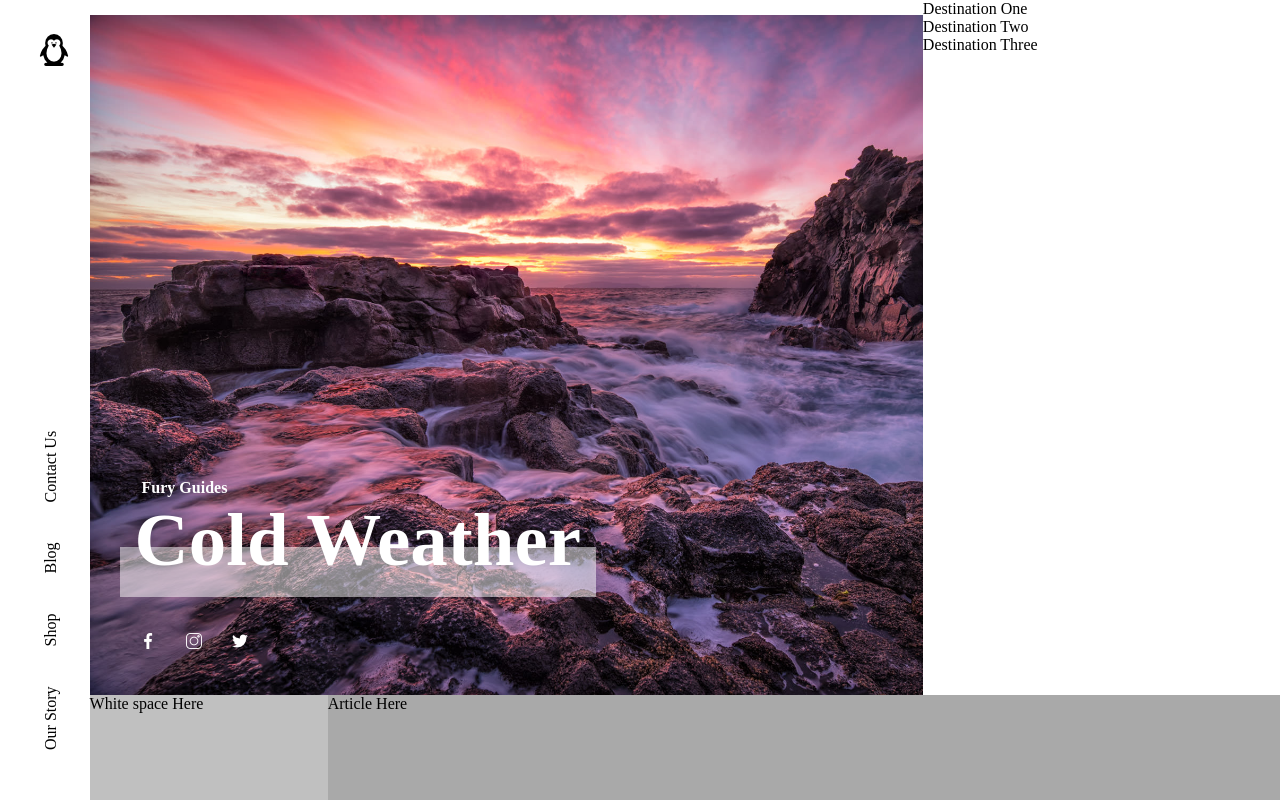
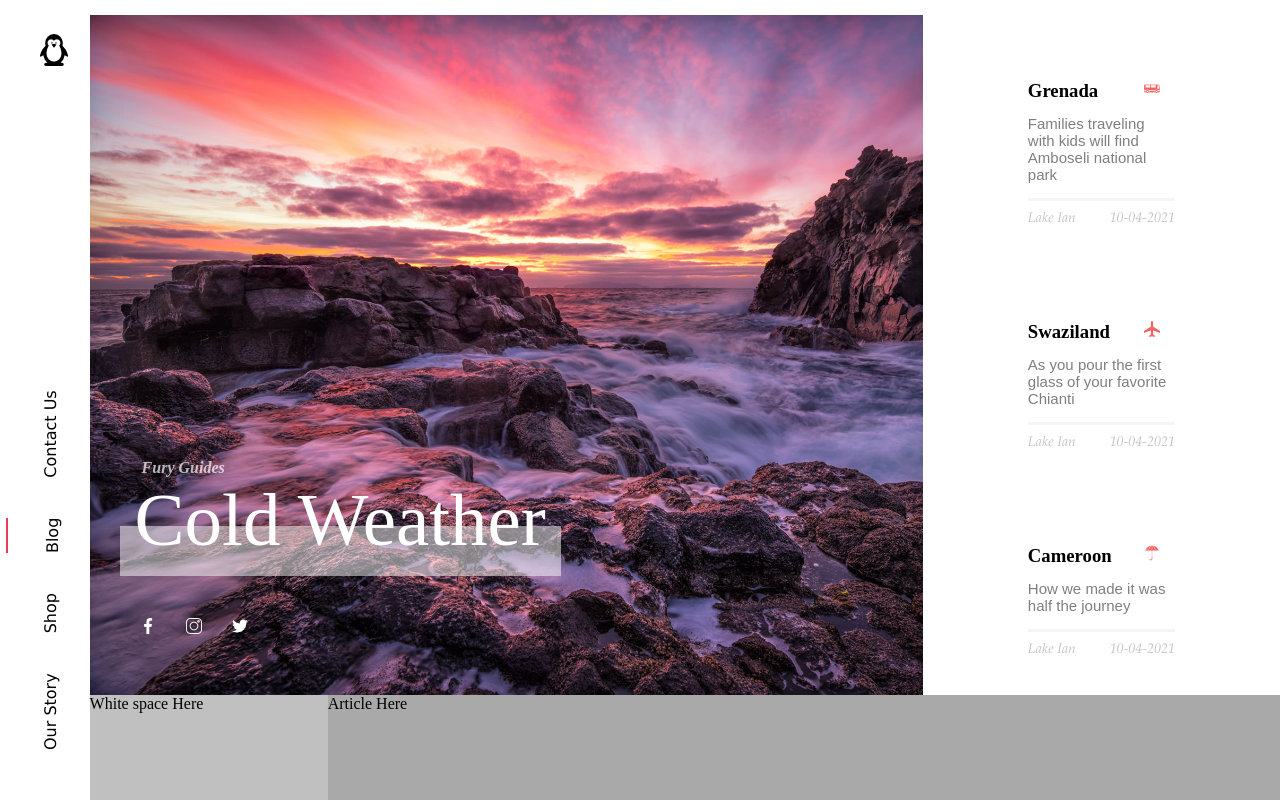
Before and after one commit to lanangwisnugiri/kesato-test, a website built with webpack: page blog.html in a window 1280 px wide. Shown: the top 800 px of the page. Built offline with Linux system fonts and the light colour scheme.

Commit message:
Completed First section

```diff
--- a/assets/styles/_global.scss
+++ b/assets/styles/_global.scss
@@ -20,6 +20,7 @@ body {
 
     .nav {
       margin: 0px 0px 0px 30px;
+
       li {
         list-style: none;
         margin: 6px 20px;
@@ -29,11 +30,18 @@ body {
         a {
           text-decoration: none;
           color: $nav-text-color;
+          font-family: $navbar-font;
         }
+
         &:hover {
-          border-top: solid 2px #ea3c53;
+          border-top: solid 2.5px #ea3c53;
         }
       }
+
+      .active {
+        border-top: solid 2.5px #ea3c53;
+      }
+
       .web-logo {
         float: right;
         transform: rotate(90deg);
@@ -67,20 +75,23 @@ body {
 
       .panorama-context {
         margin: 0px 30px;
-        top: 65%;
+        top: 62%;
         position: absolute;
 
         .title-collider {
           position: relative;
           h1 {
             color: $panorama-text-color;
+            font-weight: normal;
             margin: 0px 15px;
             font-size: 75px;
           }
 
           h4 {
             color: $panorama-text-color;
+            opacity: 0.7;
             margin: 22px 22px 0px;
+            font-style: italic;
           }
 
           .rectangle {
@@ -96,7 +107,8 @@ body {
         .social-media {
           display: flex;
           height: 100%;
-          margin: 50px 5px;
+          margin: 20px 5px;
+          padding: 35px 0px;
 
           .facebook {
             float: left;
@@ -131,7 +143,68 @@ body {
     .destination {
       min-height: 695px;
       width: 30%;
+      position: relative;
       float: left;
+
+      .destination-container {
+        margin: 15px 70px;
+        position: absolute;
+
+        .destination-box {
+          transition: box-shadow 0.3s;
+          margin: 50px 20px;
+          padding: 15px;
+          .destination-header {
+            height: 20px;
+            .destination-title {
+              width: 50%;
+              float: left;
+              h3 {
+                margin: 0px;
+                font-family: $destination-title;
+              }
+            }
+            .destination-icon {
+              width: 40%;
+              float: left;
+              text-align: right;
+              padding-right: 5px;
+            }
+          }
+
+          .destination-description {
+            p {
+              font-size: 15px;
+              opacity: 0.5;
+              font-family: $destination-description;
+            }
+          }
+
+          .destination-footer {
+            height: 40px;
+            border-top: solid 3px #f5f5f5;
+            p {
+              color: #c4c4c4;
+              font-size: 14px;
+              font-style: italic;
+              margin: 10px 0px;
+              font-family: $destination-footer-font;
+            }
+            .footer-context {
+              width: 50%;
+              float: left;
+            }
+            .footer-date {
+              width: 50%;
+              float: left;
+              text-align: right;
+            }
+          }
+          &:hover {
+            box-shadow: 0 0 11px rgba(33, 33, 33, 0.2);
+          }
+        }
+      }
     }
   }
 
--- a/assets/styles/_variables.scss
+++ b/assets/styles/_variables.scss
@@ -1,8 +1,15 @@
 // Stores re-useable variables
 
-$font: "Lato", Arial, Helvetica, sans-serif;
+// color variables
 $body-color: blue;
 $border-color: red;
 $nav-text-color: black;
 $nav-border-color: #a9a9a9;
 $panorama-text-color: #ffffff;
+
+// font-family
+$destination-description: Arial, sans-serif;
+$destination-title: "Times New Roman", serif;
+$destination-footer-font: Garamond, serif;
+$font: "Lato", Arial, Helvetica, sans-serif;
+$navbar-font: Verdana, sans-serif;
--- a/blog.html
+++ b/blog.html
@@ -14,8 +14,9 @@
       <div class="nav">
         <li><a href="#">Our Story</a></li>
         <li><a href="#">Shop</a></li>
-        <li><a href="blog.html">Blog</a></li>
+        <li class="active"><a href="blog.html">Blog</a></li>
         <li><a href="#">Contact Us</a></li>
+
         <!-- Website Logo -->
         <div class="web-logo">
           <img src="uploads/penguin.png" alt="web-logo">
@@ -64,10 +65,76 @@
 
         <!-- Destination -->
         <div class="destination">
-          <div class="flex-container">
-            <div>Destination One</div>
-            <div>Destination Two</div>
-            <div>Destination Three</div>
+          <div class="destination-container">
+            <div class="destination-box">
+              <a>
+                <div class="destination-header">
+                  <div class="destination-title">
+                    <h3>Grenada</h3>
+                  </div>
+                  <div class="destination-icon">
+                    <img src="uploads/bus.png" alt="bus-icon">
+                  </div>
+                </div>
+                <div class="destination-description">
+                  <p>Families traveling with kids will find Amboseli national park</p>
+                </div>
+                <div class="destination-footer">
+                  <div class="footer-context">
+                    <p>Lake Ian</p>
+                  </div>
+                  <div class="footer-date">
+                    <p>10-04-2021</p>
+                  </div>
+                </div>
+              </a>
+            </div>
+            <div class="destination-box">
+              <a>
+                <div class="destination-header">
+                  <div class="destination-title">
+                    <h3>Swaziland</h3>
+                  </div>
+                  <div class="destination-icon">
+                    <img src="uploads/airplane-mode.png" alt="airplane-icon">
+                  </div>
+                </div>
+                <div class="destination-description">
+                  <p>As you pour the first glass of your favorite Chianti</p>
+                </div>
+                <div class="destination-footer">
+                  <div class="footer-context">
+                    <p>Lake Ian</p>
+                  </div>
+                  <div class="footer-date">
+                    <p>10-04-2021</p>
+                  </div>
+                </div>
+              </a>
+            </div>
+            <div class="destination-box">
+              <a>
+                <div class="destination-header">
+                  <div class="destination-title">
+                    <h3>Cameroon</h3>
+                  </div>
+                  <div class="destination-icon">
+                    <img src="uploads/umbrella.png" alt="umbrella-icon">
+                  </div>
+                </div>
+                <div class="destination-description">
+                  <p>How we made it was half the journey</p>
+                </div>
+                <div class="destination-footer">
+                  <div class="footer-context">
+                    <p>Lake Ian</p>
+                  </div>
+                  <div class="footer-date">
+                    <p>10-04-2021</p>
+                  </div>
+                </div>
+              </a>
+            </div>
           </div>
         </div>
       </div>
```
Also changed, not shown: dist/main.bundle.js, uploads/airplane-mode.png (added), uploads/bus.png (added), uploads/umbrella.png (added).
